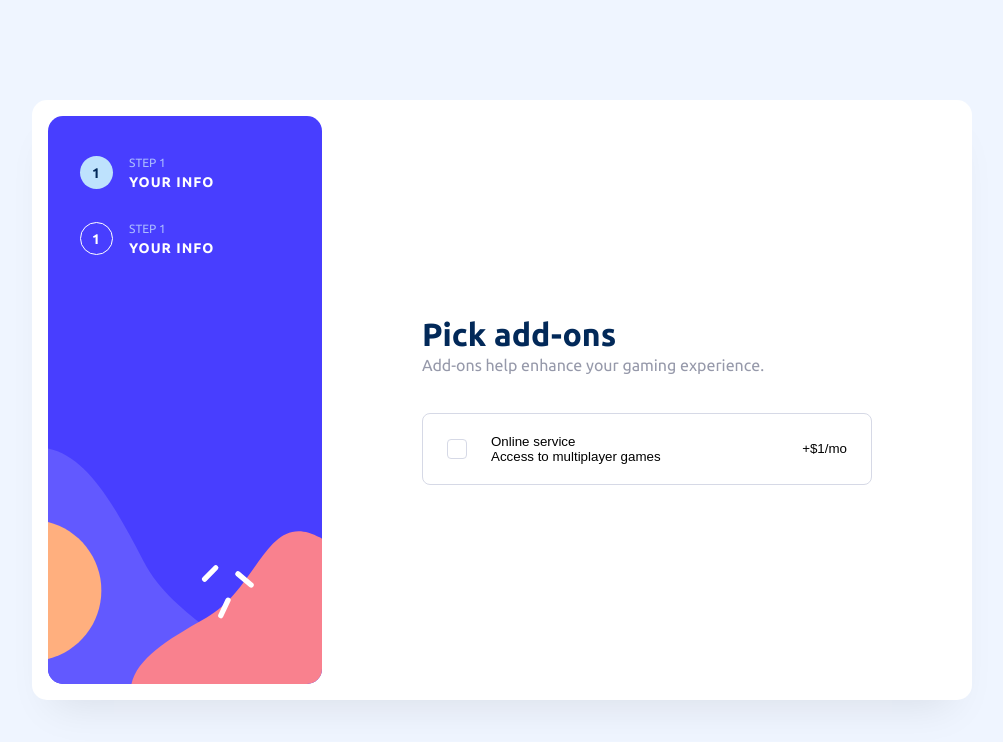
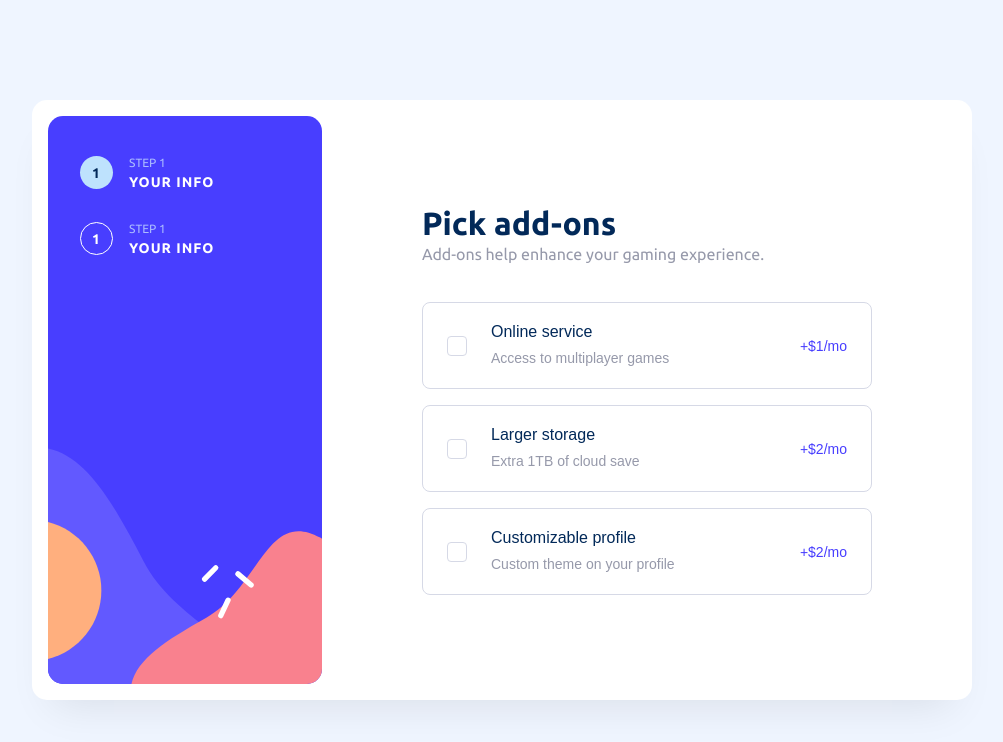
Before and after one commit to eddyzera/multi-step-form, a React (Vite) app: page /pick-addons in a window 1280 px wide. Shown: the top 742 px of the page, without its empty margins (138-1141 px from the left). Built offline with nearby package versions, Linux system fonts and the light colour scheme.

Commit message:
style: when checked item show other style

```diff
--- a/src/components/FormPickAddOns/FormPickAddOns.module.scss
+++ b/src/components/FormPickAddOns/FormPickAddOns.module.scss
@@ -7,7 +7,7 @@
 .pickAddOnsContainer {
   display: flex;
   flex-direction: column;
-
+  gap: 16px;
   width: 100%;
 }
 
@@ -23,6 +23,11 @@
   align-items: center;
   justify-content: space-between;
   gap: 24px;
+
+  &[data-state="checked"] {
+    border: 1px solid $purple-900;
+    background-color: $gray-50;
+  }
 }
 
 .pickAddOnsIndicator {
@@ -56,6 +61,26 @@
   flex-direction: column;
   align-items: flex-start;
   justify-content: flex-start;
+
+  label {
+    font-weight: 500;
+    font-size: 16px;
+    line-height: 18px;
+    color: $blue-900;
+    margin-bottom: 7px;
+  }
+
+  span {
+    font-weight: 400;
+    font-size: 14px;
+    line-height: 20px;
+    color: $gray-200;
+  }
 }
 
-.pickAddOnsPrice {}
+.pickAddOnsPrice {
+  font-weight: 400;
+  font-size: 14px;
+  line-height: 20px;
+  color: $purple-900;
+}
--- a/src/components/FormPickAddOns/FormPickAddOns.module.scss.d.ts
+++ b/src/components/FormPickAddOns/FormPickAddOns.module.scss.d.ts
@@ -4,5 +4,6 @@ declare const classNames: {
   readonly pickAddOnsItem: "pickAddOnsItem";
   readonly pickAddOnsIndicator: "pickAddOnsIndicator";
   readonly pickAddOnsLabelContainer: "pickAddOnsLabelContainer";
+  readonly pickAddOnsPrice: "pickAddOnsPrice";
 };
 export = classNames;
--- a/src/components/FormPickAddOns/FormPickAddOns.tsx
+++ b/src/components/FormPickAddOns/FormPickAddOns.tsx
@@ -16,9 +16,37 @@ export const FormPickAddOns: React.FunctionComponent = () => {
           />
           <div className={styles.pickAddOnsLabelContainer}>
             <label>Online service</label>
-            <p>Access to multiplayer games</p>
+            <span>Access to multiplayer games</span>
           </div>
           <p className={styles.pickAddOnsPrice}>+$1/mo</p>
+        </RadioGroup.Item>
+        <RadioGroup.Item
+          value="Larger storage"
+          className={styles.pickAddOnsItem}
+        >
+          <RadioGroup.Indicator
+            className={styles.pickAddOnsIndicator}
+            forceMount={true}
+          />
+          <div className={styles.pickAddOnsLabelContainer}>
+            <label>Larger storage</label>
+            <span>Extra 1TB of cloud save</span>
+          </div>
+          <p className={styles.pickAddOnsPrice}>+$2/mo</p>
+        </RadioGroup.Item>
+        <RadioGroup.Item
+          value="Customizable profile"
+          className={styles.pickAddOnsItem}
+        >
+          <RadioGroup.Indicator
+            className={styles.pickAddOnsIndicator}
+            forceMount={true}
+          />
+          <div className={styles.pickAddOnsLabelContainer}>
+            <label>Customizable profile</label>
+            <span>Custom theme on your profile</span>
+          </div>
+          <p className={styles.pickAddOnsPrice}>+$2/mo</p>
         </RadioGroup.Item>
       </RadioGroup.Root>
     </form>
```
